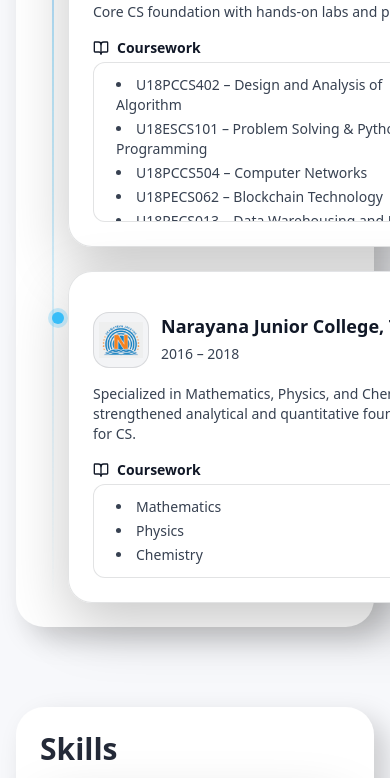
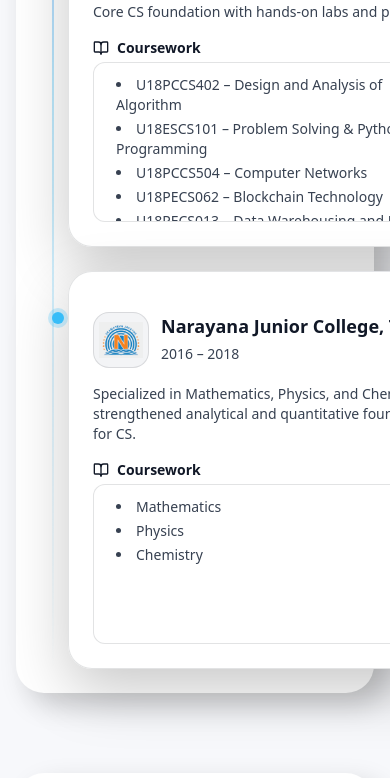
Before and after one commit to dskr1234/Client_Portfolio, a React (Vite) app in the folder client/: page / in a window 390 px wide. Shown: the part 7118-7896 px from the top of the page. Built offline with nearby package versions, Linux system fonts and the light colour scheme; no server answers.

Commit message:
Update ExperienceEducation.jsx

```diff
--- a/client/src/components/ExperienceEducation.jsx
+++ b/client/src/components/ExperienceEducation.jsx
@@ -34,7 +34,7 @@ function LogoBubble({ src, name, size = 56 }) {
   );
 }
 
-/** shared experience card renderer (used for freelance + normal items) */
+/** Reusable experience card (freelance + employment) */
 function ExperienceCard({ item, dotClass = "timeline-dot timeline-dot--exp" }) {
   return (
     <Tilt3D>
@@ -48,13 +48,10 @@ function ExperienceCard({ item, dotClass = "timeline-dot timeline-dot--exp" }) {
         <div className="shine" />
         <span className={dotClass} />
 
-        {/* header — logo first, then text */}
         <div className="flex items-start gap-3 relative z-[1]">
           <LogoBubble src={item.logo} name={item.company} />
           <div className="flex-1 min-w-0">
-            <h4 className="text-lg font-semibold text-[var(--text)] truncate">
-              {item.company}
-            </h4>
+            <h4 className="text-lg font-semibold text-[var(--text)] truncate">{item.company}</h4>
             <p className="text-[var(--text-muted)]">{item.role}</p>
             <div className="flex flex-wrap items-center gap-3 text-sm text-[var(--text-muted)] mt-1">
               {item.period && (
@@ -83,10 +80,7 @@ function ExperienceCard({ item, dotClass = "timeline-dot timeline-dot--exp" }) {
         {!!item.stack?.length && (
           <div className="flex flex-wrap gap-2 relative z-[1]">
             {item.stack.map((t) => (
-              <span
-                key={t}
-                className="pill-neo px-2.5 py-1 rounded-full text-xs text-[var(--text)]/85"
-              >
+              <span key={t} className="pill-neo px-2.5 py-1 rounded-full text-xs text-[var(--text)]/85">
                 {t}
               </span>
             ))}
@@ -97,27 +91,89 @@ function ExperienceCard({ item, dotClass = "timeline-dot timeline-dot--exp" }) {
   );
 }
 
+/** Smooth auto-scroll box for coursework; starts when hovered/focused */
+function CourseScroll({ items, heightClass = "h-40 md:h-44" }) {
+  const boxRef = React.useRef(null);
+  const rafRef = React.useRef(null);
+  const dirRef = React.useRef(1);          // 1 => down, -1 => up
+  const hoveringRef = React.useRef(false);
+
+  const step = React.useCallback(() => {
+    const el = boxRef.current;
+    if (!el || !hoveringRef.current) return;
+
+    const max = Math.max(0, el.scrollHeight - el.clientHeight);
+    const speed = 0.6; // px per frame (~36px/s @60fps)
+    let next = el.scrollTop + dirRef.current * speed;
+
+    if (next <= 0) { next = 0; dirRef.current = 1; }
+    if (next >= max) { next = max; dirRef.current = -1; }
+
+    el.scrollTop = next;
+    rafRef.current = requestAnimationFrame(step);
+  }, []);
+
+  const start = React.useCallback(() => {
+    if (rafRef.current) cancelAnimationFrame(rafRef.current);
+    hoveringRef.current = true;
+    rafRef.current = requestAnimationFrame(step);
+  }, [step]);
+
+  const stop = React.useCallback(() => {
+    hoveringRef.current = false;
+    if (rafRef.current) cancelAnimationFrame(rafRef.current);
+    rafRef.current = null;
+  }, []);
+
+  React.useEffect(() => () => stop(), [stop]);
+
+  return (
+    <div
+      ref={boxRef}
+      className={`course-scroll ${heightClass} overflow-y-auto pr-2 border border-[var(--border)] rounded-xl bg-[var(--bg-2)]`}
+      style={{
+        WebkitOverflowScrolling: "touch",
+        scrollBehavior: "smooth",
+        overscrollBehavior: "contain",
+        scrollbarGutter: "stable both-edges",
+      }}
+      role="region"
+      tabIndex={0}
+      aria-label="Coursework (auto-scrolls on hover)"
+      onMouseEnter={start}
+      onMouseLeave={stop}
+      onFocus={start}
+      onBlur={stop}
+      onWheel={(e) => e.stopPropagation()}
+      onTouchMove={(e) => e.stopPropagation()}
+    >
+      <ul className="text-sm text-[var(--text-muted)] list-disc list-inside p-3 space-y-1">
+        {items.map((c, i) => (
+          <li key={i}>{c}</li>
+        ))}
+      </ul>
+    </div>
+  );
+}
+
 export default function ExperienceEducation() {
   return (
     <Section id="experience" title="Experience & Education">
       <div className="grid lg:grid-cols-2 gap-8">
-        {/* ------------------ LEFT COLUMN ------------------ */}
+        {/* LEFT: separate timelines */}
         <div className="space-y-10">
-          {/* FREELANCE timeline */}
+          {/* Freelance */}
           <div>
             <h3 className="text-sm font-semibold tracking-wide text-[var(--text-muted)] mb-3">
               Freelance Experience
             </h3>
             <div className="relative pl-7 space-y-6">
               <div className="timeline-rail timeline-rail--freelance" />
-              <ExperienceCard
-                item={freelance}
-                dotClass="timeline-dot timeline-dot--freelance"
-              />
+              <ExperienceCard item={freelance} dotClass="timeline-dot timeline-dot--freelance" />
             </div>
           </div>
 
-          {/* EMPLOYMENT timeline */}
+          {/* Employment */}
           <div>
             <h3 className="text-sm font-semibold tracking-wide text-[var(--text-muted)] mb-3">
               Experience
@@ -125,17 +181,13 @@ export default function ExperienceEducation() {
             <div className="relative pl-7 space-y-6">
               <div className="timeline-rail timeline-rail--exp" />
               {experience.map((e, i) => (
-                <ExperienceCard
-                  key={i}
-                  item={e}
-                  dotClass="timeline-dot timeline-dot--exp"
-                />
+                <ExperienceCard key={i} item={e} dotClass="timeline-dot timeline-dot--exp" />
               ))}
             </div>
           </div>
         </div>
 
-        {/* ------------------ RIGHT COLUMN: EDUCATION ------------------ */}
+        {/* RIGHT: Education */}
         <div>
           <h3 className="text-sm font-semibold tracking-wide text-[var(--text-muted)] mb-3">
             Education
@@ -156,60 +208,33 @@ export default function ExperienceEducation() {
                   <div className="shine" />
                   <span className="timeline-dot timeline-dot--edu" />
 
-                  {/* header — logo then school */}
+                  {/* header */}
                   <div className="flex items-start gap-3 relative z-[1]">
                     <LogoBubble src={e.logo} name={e.school} />
                     <div className="flex-1 min-w-0">
-                      <h4 className="text-lg font-bold text-[var(--text)] truncate">
-                        {e.school}
-                      </h4>
-
-                      {/* Start–End → GPA/CGPA line */}
+                      <h4 className="text-lg font-bold text-[var(--text)] truncate">{e.school}</h4>
                       <div className="text-sm text-[var(--text-muted)] mt-1">
-                        {(e.start || e.end) ? (
+                        {(e.start || e.end) && (
                           <span>
-                            {e.start || ""}
-                            {e.start && e.end ? " – " : ""}
-                            {e.end || ""}
+                            {e.start || ""}{e.start && e.end ? " – " : ""}{e.end || ""}
                           </span>
-                        ) : null}
-                        {e.gpaText ? <span> &nbsp;→&nbsp; {e.gpaText}</span> : null}
+                        )}
+                        {e.gpaText && <span> &nbsp;→&nbsp; {e.gpaText}</span>}
                       </div>
                     </div>
                   </div>
 
                   {e.info && (
-                    <p className="text-sm text-[var(--text-muted)] relative z-[1]">
-                      {e.info}
-                    </p>
+                    <p className="text-sm text-[var(--text-muted)] relative z-[1]">{e.info}</p>
                   )}
 
-                  {/* ALL coursework in one smooth, scrollable box */}
+                  {/* Coursework — auto-scroll box */}
                   {Array.isArray(e.coursework) && e.coursework.length > 0 && (
                     <div className="relative z-[1]">
                       <div className="flex items-center gap-2 text-sm text-[var(--text)] font-semibold mb-1">
                         <BookOpen size={16} /> Coursework
                       </div>
-
-                      <div
-                        className="course-scroll max-h-40 md:max-h-44 overflow-y-auto pr-2 border border-[var(--border)] rounded-xl bg-[var(--bg-2)]"
-                        style={{
-                          WebkitOverflowScrolling: "touch",
-                          scrollBehavior: "smooth",
-                          overscrollBehavior: "contain",
-                          scrollbarGutter: "stable both-edges",
-                        }}
-                        tabIndex={0}
-                        onWheel={(e) => e.stopPropagation()}
-                        onTouchMove={(e) => e.stopPropagation()}
-                        aria-label="Coursework (scroll)"
-                      >
-                        <ul className="text-sm text-[var(--text-muted)] list-disc list-inside p-3 space-y-1">
-                          {e.coursework.map((c, j) => (
-                            <li key={j}>{c}</li>
-                          ))}
-                        </ul>
-                      </div>
+                      <CourseScroll items={e.coursework} />
                     </div>
                   )}
                 </motion.div>
```
